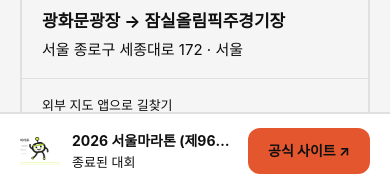
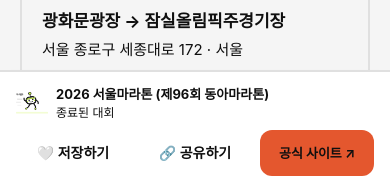
Before and after one commit to ljw22112/sportrip-v2, a Next.js app: page /events/0 in a window 390 px wide. Shown: the part 656-844 px from the top of the page. Built offline with nearby package versions, Linux system fonts and the light colour scheme; no server answers; a web font is replaced by a local one.

Commit message:
feat: 모바일 하단 탭바 + 저장·공유 버튼

```diff
--- a/src/app/events/[id]/page.tsx
+++ b/src/app/events/[id]/page.tsx
@@ -1,7 +1,7 @@
 import { notFound } from 'next/navigation';
 import Link from 'next/link';
 import { EVENTS, calcDday, calcStatus, calcVerified, VERIFIED_LABELS, calcRegistrationStatus, REG_STATUS_LABELS } from '@/lib/data';
-import { Header } from '@/components/layout/Header';
+import { Header, MobileTabBar } from '@/components/layout/Header';
 import { getTourData } from '@/lib/courses';
 import { TourSection } from '@/components/events/TourSection';
 import { AICourseSection } from '@/components/events/AICourseSection';
@@ -238,23 +238,28 @@ export default async function EventDetailPage({ params }: { params: Promise<{ id
       </main>
 
       {/* 모바일 하단 고정 바 */}
-      <div className="fixed bottom-0 left-0 right-0 bg-white border-t-2 border-border px-5 py-3.5 md:hidden z-40 flex items-center gap-3 shadow-lg">
-        <img src={sport.icon} alt={sport.label} className="w-10 h-10 object-contain flex-shrink-0"/>
+      <div className="fixed bottom-0 left-0 right-0 bg-white border-t-2 border-border px-4 py-3 md:hidden z-40 shadow-lg"
+        style={{paddingBottom:'calc(env(safe-area-inset-bottom,0px) + 12px)'}}>
+        <div className="flex items-center gap-2 mb-2">
+          <img src={sport.icon} alt={sport.label} className="w-8 h-8 object-contain flex-shrink-0"/>
           <div className="flex-1 min-w-0">
-          <div className="font-bold text-[14px] text-ink truncate">{ev.title}</div>
-          <div className="text-[13px] text-muted">
+            <div className="font-bold text-[13px] text-ink truncate">{ev.title}</div>
+            <div className="text-[12px] text-muted">
               {isDone ? '종료된 대회' : <span className="font-bold" style={{color:sport.color}}>{dday}</span>}
             </div>
           </div>
+        </div>
+        <div className="flex gap-2">
+          <SaveButton eventId={String(ev.id)} className="flex-1"/>
+          <ShareButton url={`/events/${ev.id}`} title={ev.title} className="flex-1"/>
           {ev.url ? (
             <a href={ev.url} target="_blank" rel="noopener"
-            className="flex-shrink-0 text-white font-bold text-[14px] px-5 py-3 rounded-xl"
+              className="flex-1 flex items-center justify-center text-white font-bold text-[13px] py-2.5 rounded-xl"
               style={{background:sport.color}}>
               공식 사이트 ↗
             </a>
-        ) : (
-          <span className="flex-shrink-0 bg-[#F7F7F6] text-muted text-[14px] px-5 py-3 rounded-xl">준비 중</span>
-        )}
+          ) : null}
+        </div>
       </div>
     </>
   );
--- a/src/app/page.tsx
+++ b/src/app/page.tsx
@@ -4,7 +4,7 @@ import { useState, useEffect } from 'react';
 import { EVENTS, getDynamicEvents } from '@/lib/data';
 import { EventRow } from '@/components/events/EventRow';
 import { KakaoMap as KoreaMap } from '@/components/events/KakaoMap';
-import { Header } from '@/components/layout/Header';
+import { Header, MobileTabBar } from '@/components/layout/Header';
 import { RegionListView } from '@/components/events/RegionListView';
 import { getSportInfo } from '@/lib/sports';
 import { CalendarDays } from 'lucide-react';
--- a/src/components/layout/Header.tsx
+++ b/src/components/layout/Header.tsx
@@ -151,3 +151,25 @@ export function Header({ showSearch=false }: { showSearch?: boolean }) {
     </header>
   );
 }
+
+// 모바일 하단 탭바
+export function MobileTabBar() {
+  return (
+    <nav className="fixed bottom-0 left-0 right-0 md:hidden z-40 bg-[#0F0F0F] border-t border-white/10 flex"
+      style={{paddingBottom:'env(safe-area-inset-bottom,0px)'}}>
+      {[
+        {href:'/', icon:'🏠', label:'홈'},
+        {href:'/events', icon:'🏅', label:'대회찾기'},
+        {href:'/calendar', icon:'📅', label:'캘린더'},
+        {href:'/saved', icon:'♡', label:'저장'},
+        {href:'/about', icon:'ℹ️', label:'소개'},
+      ].map(({href,icon,label})=>(
+        <a key={href} href={href}
+          className="flex-1 flex flex-col items-center justify-center py-2 gap-0.5 text-white/60 hover:text-white transition-colors">
+          <span className="text-[20px] leading-none">{icon}</span>
+          <span className="text-[10px] font-semibold">{label}</span>
+        </a>
+      ))}
+    </nav>
+  );
+}
```
Lines whose indentation alone changed are shown as unchanged.
